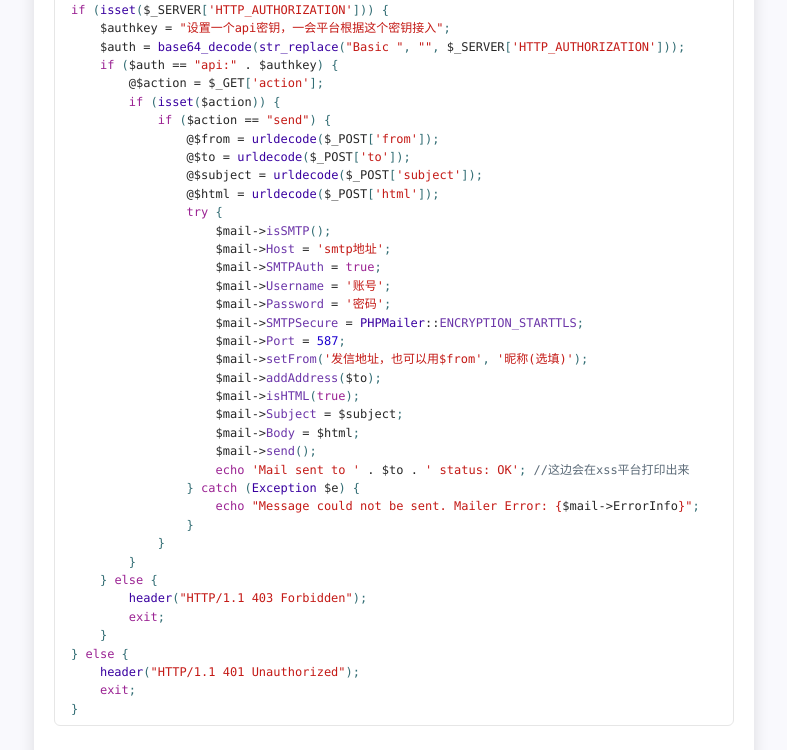
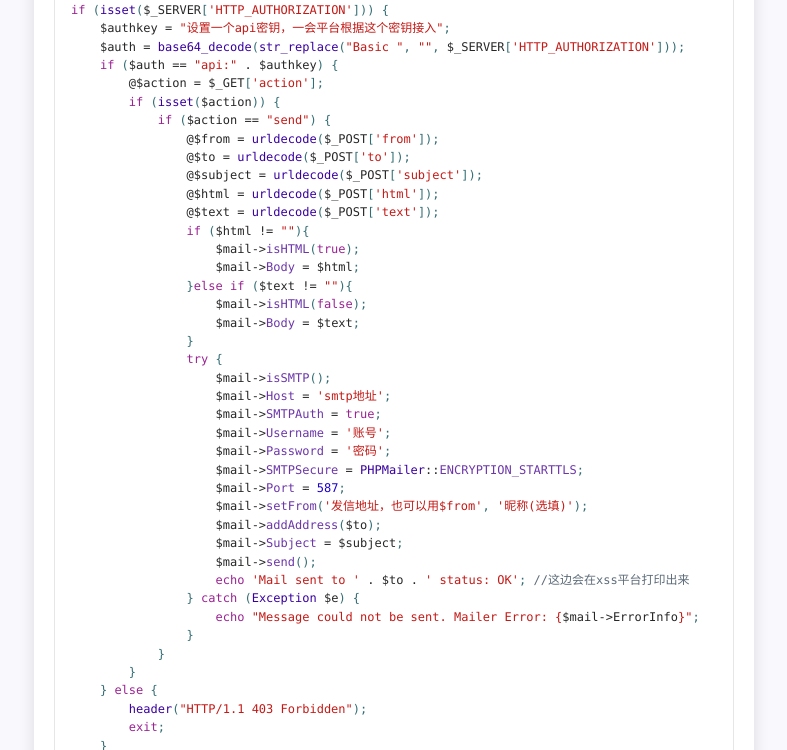
Before and after one commit to Hzllaga/wtfsec.org, a plain HTML site: page posts/xss-hunter平台搭建记录/index.html in a window 1280 px wide. Shown: the part 2521-3271 px from the top of the page, without its empty margins (246-1033 px from the left). Drawn offline with Linux system fonts and the light colour scheme.

Commit message:
deploy: 3374575857/wtfsec.org@da5e5fcf6a60130c6bb58a477a80cf45fd074353

```diff
--- a/posts/xss-hunter平台搭建记录/index.html
+++ b/posts/xss-hunter平台搭建记录/index.html
@@ -59,6 +59,14 @@ RewriteRule .* - [e=HTTP_AUTHORIZATION:%1]
                 <span class=o>@</span><span class=nv>$to</span> <span class=o>=</span> <span class=nx>urldecode</span><span class=p>(</span><span class=nv>$_POST</span><span class=p>[</span><span class=s1>&#39;to&#39;</span><span class=p>]);</span>
                 <span class=o>@</span><span class=nv>$subject</span> <span class=o>=</span> <span class=nx>urldecode</span><span class=p>(</span><span class=nv>$_POST</span><span class=p>[</span><span class=s1>&#39;subject&#39;</span><span class=p>]);</span>
                 <span class=o>@</span><span class=nv>$html</span> <span class=o>=</span> <span class=nx>urldecode</span><span class=p>(</span><span class=nv>$_POST</span><span class=p>[</span><span class=s1>&#39;html&#39;</span><span class=p>]);</span>
+                <span class=o>@</span><span class=nv>$text</span> <span class=o>=</span> <span class=nx>urldecode</span><span class=p>(</span><span class=nv>$_POST</span><span class=p>[</span><span class=s1>&#39;text&#39;</span><span class=p>]);</span>
+                <span class=k>if</span> <span class=p>(</span><span class=nv>$html</span> <span class=o>!=</span> <span class=s2>&#34;&#34;</span><span class=p>){</span>
+                    <span class=nv>$mail</span><span class=o>-&gt;</span><span class=na>isHTML</span><span class=p>(</span><span class=k>true</span><span class=p>);</span>
+                    <span class=nv>$mail</span><span class=o>-&gt;</span><span class=na>Body</span> <span class=o>=</span> <span class=nv>$html</span><span class=p>;</span>
+                <span class=p>}</span><span class=k>else</span> <span class=k>if</span> <span class=p>(</span><span class=nv>$text</span> <span class=o>!=</span> <span class=s2>&#34;&#34;</span><span class=p>){</span>
+                    <span class=nv>$mail</span><span class=o>-&gt;</span><span class=na>isHTML</span><span class=p>(</span><span class=k>false</span><span class=p>);</span>
+                    <span class=nv>$mail</span><span class=o>-&gt;</span><span class=na>Body</span> <span class=o>=</span> <span class=nv>$text</span><span class=p>;</span>
+                <span class=p>}</span>
                 <span class=k>try</span> <span class=p>{</span>
                     <span class=nv>$mail</span><span class=o>-&gt;</span><span class=na>isSMTP</span><span class=p>();</span>
                     <span class=nv>$mail</span><span class=o>-&gt;</span><span class=na>Host</span> <span class=o>=</span> <span class=s1>&#39;smtp地址&#39;</span><span class=p>;</span>
@@ -69,9 +77,7 @@ RewriteRule .* - [e=HTTP_AUTHORIZATION:%1]
                     <span class=nv>$mail</span><span class=o>-&gt;</span><span class=na>Port</span> <span class=o>=</span> <span class=mi>587</span><span class=p>;</span>
                     <span class=nv>$mail</span><span class=o>-&gt;</span><span class=na>setFrom</span><span class=p>(</span><span class=s1>&#39;发信地址，也可以用$from&#39;</span><span class=p>,</span> <span class=s1>&#39;昵称(选填)&#39;</span><span class=p>);</span>
                     <span class=nv>$mail</span><span class=o>-&gt;</span><span class=na>addAddress</span><span class=p>(</span><span class=nv>$to</span><span class=p>);</span>
-                    <span class=nv>$mail</span><span class=o>-&gt;</span><span class=na>isHTML</span><span class=p>(</span><span class=k>true</span><span class=p>);</span>
                     <span class=nv>$mail</span><span class=o>-&gt;</span><span class=na>Subject</span> <span class=o>=</span> <span class=nv>$subject</span><span class=p>;</span>
-                    <span class=nv>$mail</span><span class=o>-&gt;</span><span class=na>Body</span> <span class=o>=</span> <span class=nv>$html</span><span class=p>;</span>
                     <span class=nv>$mail</span><span class=o>-&gt;</span><span class=na>send</span><span class=p>();</span>
                     <span class=k>echo</span> <span class=s1>&#39;Mail sent to &#39;</span> <span class=o>.</span> <span class=nv>$to</span> <span class=o>.</span> <span class=s1>&#39; status: OK&#39;</span><span class=p>;</span> <span class=c1>//这边会在xss平台打印出来
 </span><span class=c1></span>                <span class=p>}</span> <span class=k>catch</span> <span class=p>(</span><span class=nx>Exception</span> <span class=nv>$e</span><span class=p>)</span> <span class=p>{</span>
```
